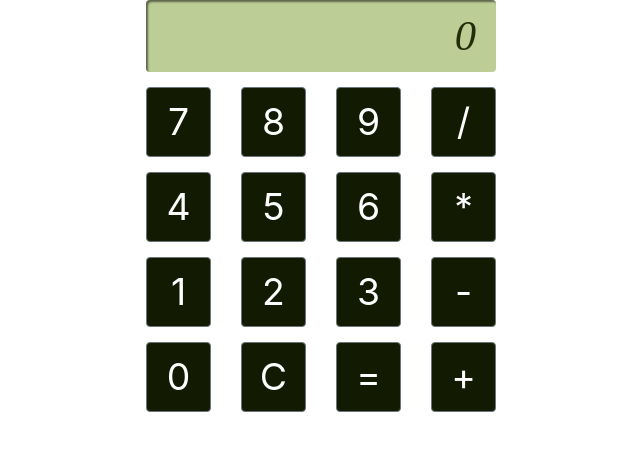
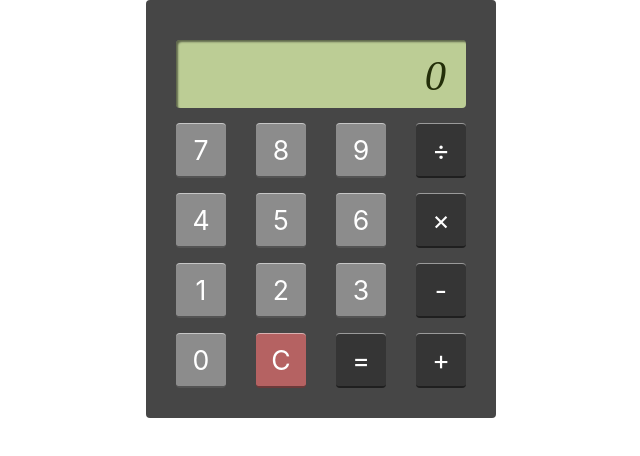
Before and after one commit to chonla/ng-calculator, an Angular app: page / in a window 1280 px wide. Shown: the top 456 px of the page, without its empty margins (319-959 px from the left). Built offline with nearby package versions, Linux system fonts and the light colour scheme; a web font is replaced by a local one.

Commit message:
Adjust cosmetic

```diff
--- a/src/app/components/calculator/calculator.component.css
+++ b/src/app/components/calculator/calculator.component.css
@@ -1,26 +1,56 @@
+.calculator {
+  background-color: #464646;
+  padding: 40px 30px 30px 30px;
+  border-radius: 4px;
+}
+
 .display {
   font-family: 'Gugi', cursive;
   font-style: italic;
-  padding: 4px 20px;
+  padding: 4px 20px 0px 20px;
   font-size: 32pt;
   background-color: #bccd95;
   color: #232e09;
   border-radius: 4px;
   box-shadow: inset 2px 2px 2px rgba(0, 0, 0, 0.5);
   text-align: right;
+  overflow: hidden;
 }
 
 .button-digit {
-  font-size: 28pt;
+  font-size: 20pt;
   text-align: center;
   border-radius: 4px;
   color: #fff;
-  background: #121a01;
+  background: #8c8c8c;
   width: 100%;
+  border: none;
+  border-top: solid 1px rgba(255, 255, 255, 0.5);
+  border-bottom: solid 2px rgba(0, 0, 0, 0.4);
 }
 
-.button-digit:hover {
-  background: #233009;
+.button-symbol {
+  font-size: 20pt;
+  text-align: center;
+  border-radius: 4px;
+  color: #fff;
+  background: #353535;
+  width: 100%;
+  border: none;
+  border-top: solid 1px rgba(255, 255, 255, 0.5);
+  border-bottom: solid 2px rgba(0, 0, 0, 0.4);
+}
+
+.button-clear {
+  font-size: 20pt;
+  text-align: center;
+  border-radius: 4px;
+  color: #fff;
+  background: #b56262;
+  width: 100%;
+  border: none;
+  border-top: solid 1px rgba(255, 255, 255, 0.5);
+  border-bottom: solid 2px rgba(0, 0, 0, 0.4);
 }
 
 .button-row {
--- a/src/app/components/calculator/calculator.component.html
+++ b/src/app/components/calculator/calculator.component.html
@@ -1,3 +1,4 @@
+<div class="calculator">
   <div class="display">{{ result }}</div>
   <div class="row button-row">
     <div class="col-3">
@@ -10,7 +11,7 @@
       <button class="btn btn-secondary button-digit" (click)="input('9')">9</button>
     </div>
     <div class="col-3">
-    <button class="btn btn-secondary button-digit" (click)="divide()">/</button>
+      <button class="btn btn-secondary button-symbol" (click)="divide()">&divide;</button>
     </div>
   </div>
   <div class="row button-row">
@@ -24,7 +25,7 @@
       <button class="btn btn-secondary button-digit" (click)="input('6')">6</button>
     </div>
     <div class="col-3">
-    <button class="btn btn-secondary button-digit" (click)="multiply()">*</button>
+      <button class="btn btn-secondary button-symbol" (click)="multiply()">&times;</button>
     </div>
   </div>
   <div class="row button-row">
@@ -38,7 +39,7 @@
       <button class="btn btn-secondary button-digit" (click)="input('3')">3</button>
     </div>
     <div class="col-3">
-    <button class="btn btn-secondary button-digit" (click)="subtract()">-</button>
+      <button class="btn btn-secondary button-symbol" (click)="subtract()">-</button>
     </div>
   </div>
   <div class="row button-row">
@@ -46,12 +47,13 @@
       <button class="btn btn-secondary button-digit" (click)="input('0')">0</button>
     </div>
     <div class="col-3">
-    <button class="btn btn-secondary button-digit" (click)="clear()">C</button>
+      <button class="btn btn-secondary button-clear" (click)="clear()">C</button>
     </div>
     <div class="col-3">
-    <button class="btn btn-secondary button-digit" (click)="solve()">=</button>
+      <button class="btn btn-secondary button-symbol" (click)="solve()">=</button>
     </div>
     <div class="col-3">
-    <button class="btn btn-secondary button-digit" (click)="add()">+</button>
+      <button class="btn btn-secondary button-symbol" (click)="add()">+</button>
     </div>
   </div>
+</div>
--- a/src/styles.css
+++ b/src/styles.css
@@ -1,3 +1,4 @@
 /* You can add global styles to this file, and also import other style files */
 
 @import url('https://fonts.googleapis.com/css?family=Gugi');
+@import url('https://use.fontawesome.com/releases/v5.0.10/css/all.css');
```
Lines whose indentation alone changed are shown as unchanged.
